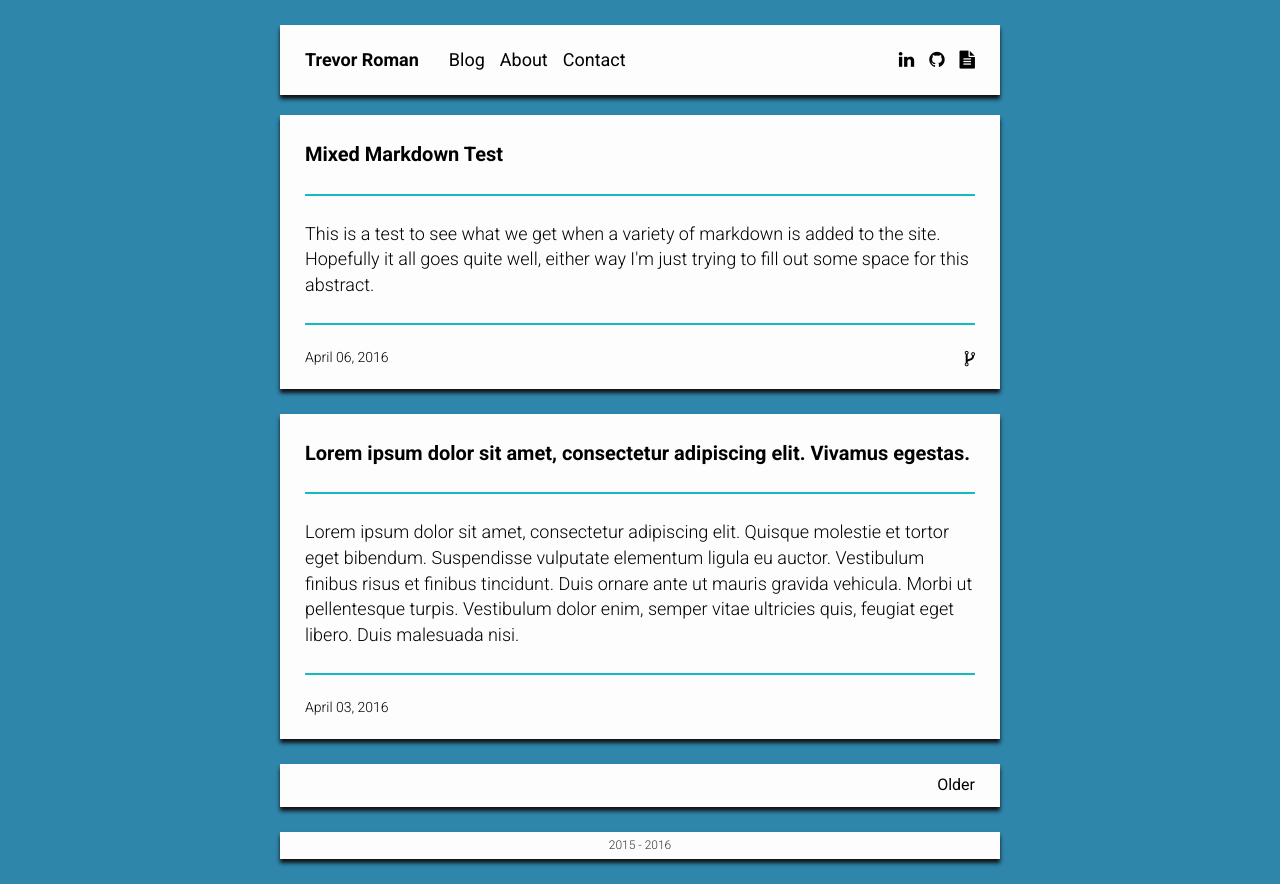
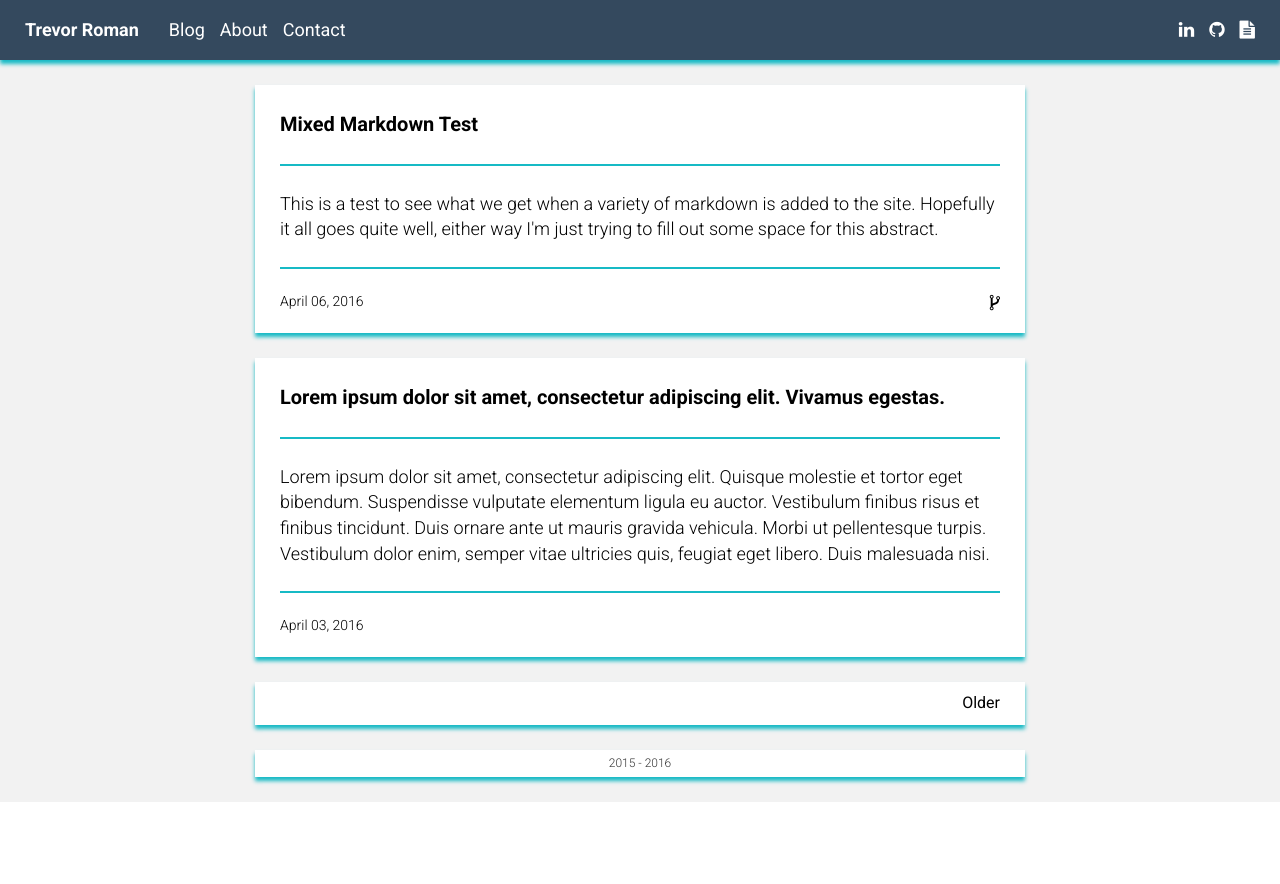
Before and after one commit to siketh/TRBlog, a Flask app: page /blog in a window 1280 px wide. After the commit the page ends 802 px from the top, so only its background shows below. Run offline with Flask 2, Linux system fonts and the light colour scheme; data comes from the database, SQL or seed files in the repository; some libraries are stand-ins or nearby versions.

Commit message:
Changed color palette and added a static nav bar

```diff
--- a/app/static/css/style.css
+++ b/app/static/css/style.css
@@ -1,22 +1,23 @@
 @media (min-width: 1200px) {
     .container{
-        max-width: 750px;
+        max-width: 800px;
     }
 }
 
 body {
-  --color-primary-1: #2E86AB;
-  --color-primary-2: #FDFDFD;
-  --color-secondary-1:;
-  --color-shadow: #111111;
-  --color-text: #000000;
+  --color-primary-1: #f2f2f2;
+  --color-primary-2: #FFFFFF;
+  --color-secondary-1: #34495e;
+  --color-shadow: #16BAC5;
+  --color-text-1: #000000;
+  --color-text-2: #FFFFFF;
   --color-separator: #16BAC5;
   --font-xlarge: 20px;
   --font-large: 18px;
   --font-normal: 16px;
   --font-small: 14px;
   --font-xsmall: 12px;
-  background-color: #2E86AB;
+  background-color: var(--color-primary-1);
   font-family: 'Roboto';
   font-size: var(--font-normal);
 }
@@ -41,23 +42,25 @@ h5 {
   font-size: var(--font-xsmall);
 }
 
+#main-container {
+}
+
 /** NAVIGATION **/
 
 .navbar-default {
   border-radius: 0px;
-  margin-top: 25px;
-  padding: 10px;
+  padding: 5px 10px 5px 10px;
   border: none;
-  background-color: var(--color-primary-2);
-  color: var(--color-text);
+  background-color: var(--color-secondary-1);
   box-shadow: 0px 4px 4px var(--color-shadow);
+  color: var(--color-text-2);
 }
 
 .navbar-header > .navbar-brand,
 .navbar-header > .navbar-brand:hover,
 .navbar-default .navbar-nav > li >  a,
 .navbar-default .navbar-nav > li >  a:hover {
-  color: var(--color-text);
+  color: var(--color-text-2);
   font-size: var(--font-large);
 }
 
@@ -83,6 +86,10 @@ h5 {
 
 /** BLOG POSTS **/
 
+#posts-container {
+  margin-top: 85px;
+}
+
 .post {
   padding: 25px;
   margin-bottom: 25px;
@@ -98,11 +105,11 @@ h5 {
 
 .post-title a,
 .post-title a:hover {
-  color: var(--color-text);
+  color: var(--color-text-1);
 }
 
 .post-abstract {
-  color: var(--color-text);
+  color: var(--color-text-1);
   font-weight: lighter;
   font-size: var(--font-large);
   padding-top: 25px;
@@ -113,14 +120,14 @@ h5 {
 
 .post-title p,
 .post-abstract p {
-  color: var(--color-text);
+  color: var(--color-text-1);
   margin: 0px !important;
   padding: 0px !important;
 }
 
 .post-body {
   font-weight: lighter;
-  color: var(--color-text);
+  color: var(--color-text-1);
   margin-top: 25px;
   padding-bottom: 15px;
   border-bottom: solid var(--color-separator) 2px;
@@ -137,21 +144,21 @@ h5 {
   float: left;
   font-weight: lighter;
   font-size: var(--font-small);
-  color: var(--color-text);
+  color: var(--color-text-1);
 }
 
 .post-repo a {
   float: right;
   font-weight: bold;
   font-size: var(--font-large);
-  color: var(--color-text);
+  color: var(--color-text-1);
 }
 
 .show-comments-button {
   display: none;
   float: right;
   margin-left: 10px;
-  color: var(--color-text);
+  color: var(--color-text-1);
   font-size: var(--font-large);
 }
 
@@ -167,18 +174,18 @@ h5 {
 .post-navigate {
   background-color: var(--color-primary-2);
   padding: 10px;
+  box-shadow: 0px 4px 4px var(--color-shadow);
   margin-bottom: 25px;
-  box-shadow: 0px 4px 4px var(--color-shadow);
 }
 
 .newer-posts-button {
   float: left;
-  color: var(--color-text);
+  color: var(--color-text-1);
 }
 
 .older-posts-button {
   float: right;
-  color: var(--color-text);
+  color: var(--color-text-1);
 }
 
 .footer {
--- a/app/templates/base.html
+++ b/app/templates/base.html
@@ -15,8 +15,9 @@
   </head>
 
   <body>
-      <div class="container">
-        <nav class="navbar navbar-default">
+    <div id="main-container" class="container">
+      <div id="navbar-container">
+        <nav class="navbar navbar-default navbar-fixed-top">
           <div class="container-fluid">
             <div class="navbar-header">
               <a class="navbar-brand">Trevor Roman</a>
@@ -38,14 +39,15 @@
         </nav>
       </div>
 
-      <div id="posts-container" class="container">
+      <div id="posts-container">
       {% block content %}{% endblock %}
       </div>
 
-      <div class="container">
+      <div id="footer-container">
         <div class="footer">
           <span>2015 - {{ year }}</span>
         </div>
       </div>
+    </div>
   </body>
 </html>
```
